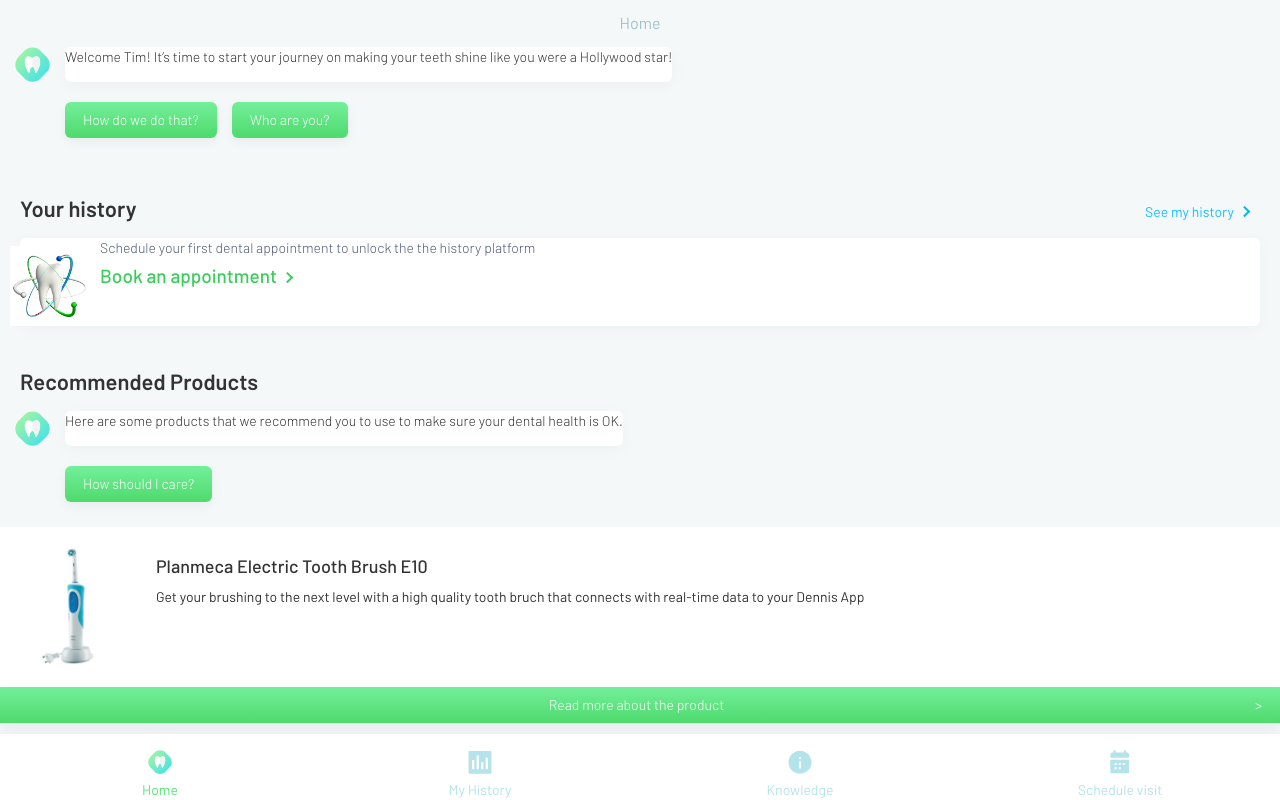
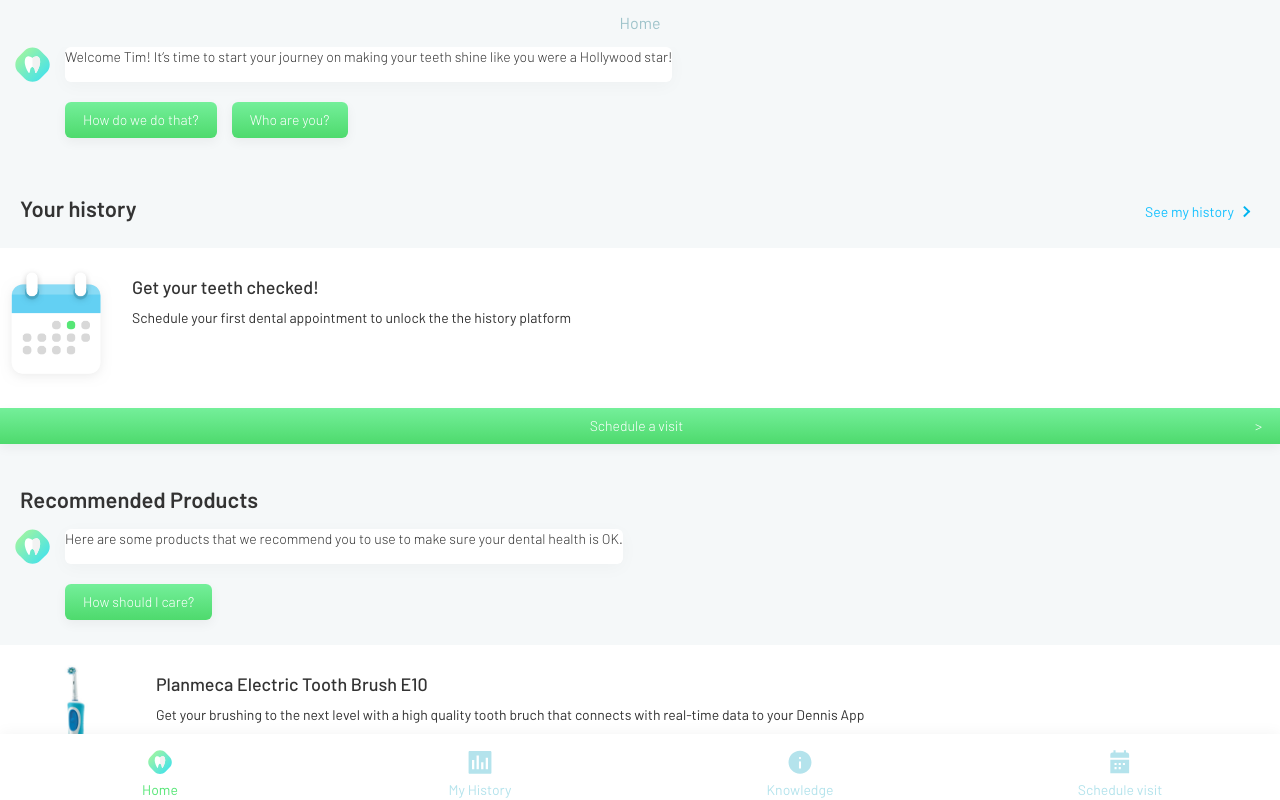
Before and after one commit to vlukashov/dennis, a React (Create React App) app: page / in a window 1280 px wide. Built offline with nearby package versions, Linux system fonts and the light colour scheme.

Commit message:
update the 'schedule a visit' seection on the home page

```diff
--- a/src/routes/home/Home.css
+++ b/src/routes/home/Home.css
@@ -23,7 +23,7 @@
 .Home-cta-panel img {
   width: 80px;
   height: 80px;
-  margin-top: .8rem;
+  margin-top: 0.8rem;
   margin-left: -10px;
   display: block;
 }
@@ -36,57 +36,56 @@
 .Home-cta-panel-body h3 {
   font-size: 19px;
   margin-bottom: 0;
-  color: #39CD5A;
-  margin-top:8px;
+  color: #39cd5a;
+  margin-top: 8px;
 }
 
 .Home-cta-panel-body h3:after {
-    content: '';
+  content: "";
   display: inline-block;
   margin-right: 10px;
-    border: solid #39CD5A;
+  border: solid #39cd5a;
   border-width: 0 2px 2px 0;
   padding: 3px;
   transform: rotate(-45deg) translateY(-2px);
-    transition: all ease-in .2s;
+  transition: all ease-in 0.2s;
   margin-left: 8px;
 }
 
 .Home-cta-panel-body h3 a {
-  display:none;
+  display: none;
 }
 
 .Home-cta-panel-body span {
   font-size: 14px;
-  color: #4E5973;
-
+  color: #4e5973;
 }
 
-.RecommendedProduct {
+.HomePageCard {
   background: white;
   margin-left: -20px;
   margin-right: -20px;
   margin-top: 1rem;
 }
 
-.RecommendedProduct img {
+.HomePageCard img {
   height: 120px;
   display: block;
   margin-top: 20px;
   margin-bottom: 20px;
 }
 
-.RecommendedProduct-card {
+.HomePageCard-card {
   display: flex;
 }
 
-.RecommendedProduct-content {
+.HomePageCard-content {
   padding: 20px;
 }
 
-.RecommendedProduct-text-secondary {
+.HomePageCard-text-secondary {
 }
 
-.RecommendedProduct-button-icon {
+.HomePageCard-button-icon {
   float: right;
 }
--- a/src/routes/home/Home.js
+++ b/src/routes/home/Home.js
@@ -2,7 +2,7 @@ import React, { Component } from "react";
 import { Link, withRouter } from "react-router-dom";
 import { Button, Panel, Image } from "react-bootstrap";
 import "./Home.css";
-import bookCtaImage from "../../assets/teeth-history.png";
+import bookCtaImage from "../../assets/calendar-frontpage.png";
 import planmecaE10Image from "../../assets/toothbrush-image.png";
 
 import PageLayout from "../../layouts/page/PageLayout";
@@ -11,16 +11,14 @@ import ChatMessage from "../../components/chat-message/ChatMessage";
 
 class Home extends Component {
   render() {
-    const RecommendedProduct = withRouter(props => {
+    const HomePageCard = withRouter(props => {
       return (
-        <div className="RecommendedProduct">
-          <div className="RecommendedProduct-card">
+        <div className="HomePageCard">
+          <div className="HomePageCard-card">
             <Image src={props.imgurl} />
-            <div className="RecommendedProduct-content">
-              <h4 className="RecommendedProduct-text-primary">{props.name}</h4>
-              <p className="RecommendedProduct-text-secondary">
-                {props.description}
-              </p>
+            <div className="HomePageCard-content">
+              <h4 className="HomePageCard-text-primary">{props.name}</h4>
+              <p className="HomePageCard-text-secondary">{props.description}</p>
             </div>
           </div>
           <Button
@@ -29,8 +27,8 @@ class Home extends Component {
               props.history.push(props.to);
             }}
           >
-            Read more about the product
-            <span className="RecommendedProduct-button-icon">&gt;</span>
+            {props.buttonText}
+            <span className="HomePageCard-button-icon">&gt;</span>
           </Button>
         </div>
       );
@@ -51,21 +49,13 @@ class Home extends Component {
           subtitle="See my history"
           to="/my-history"
         />
-        <Panel>
-          <div className="Home-cta-panel">
-            <Image src={bookCtaImage} />
-            <div className="Home-cta-panel-body">
-              <span>
-                Schedule your first dental appointment to unlock the the history
-                platform
-              </span>
-              <h3>
-                Book an appointment
-                <Link to="/book-appointment">&gt;</Link>
-              </h3>
-            </div>
-          </div>
-        </Panel>
+        <HomePageCard
+          imgurl={bookCtaImage}
+          name="Get your teeth checked!"
+          description="Schedule your first dental appointment to unlock the the history platform"
+          to="/book-appointment"
+          buttonText="Schedule a visit"
+        />
 
         <InPageSubheader title="Recommended Products" />
         <ChatMessage>
@@ -76,11 +66,12 @@ class Home extends Component {
           <Button>How should I care?</Button>
         </div>
 
-        <RecommendedProduct
+        <HomePageCard
           imgurl={planmecaE10Image}
           name="Planmeca Electric Tooth Brush E10"
           description="Get your brushing to the next level with a high quality tooth bruch that connects with real-time data to your Dennis App"
           to="/"
+          buttonText="Read more about the product"
         />
 
         {/* <InPageSubheader
```
Lines whose indentation alone changed are shown as unchanged.
